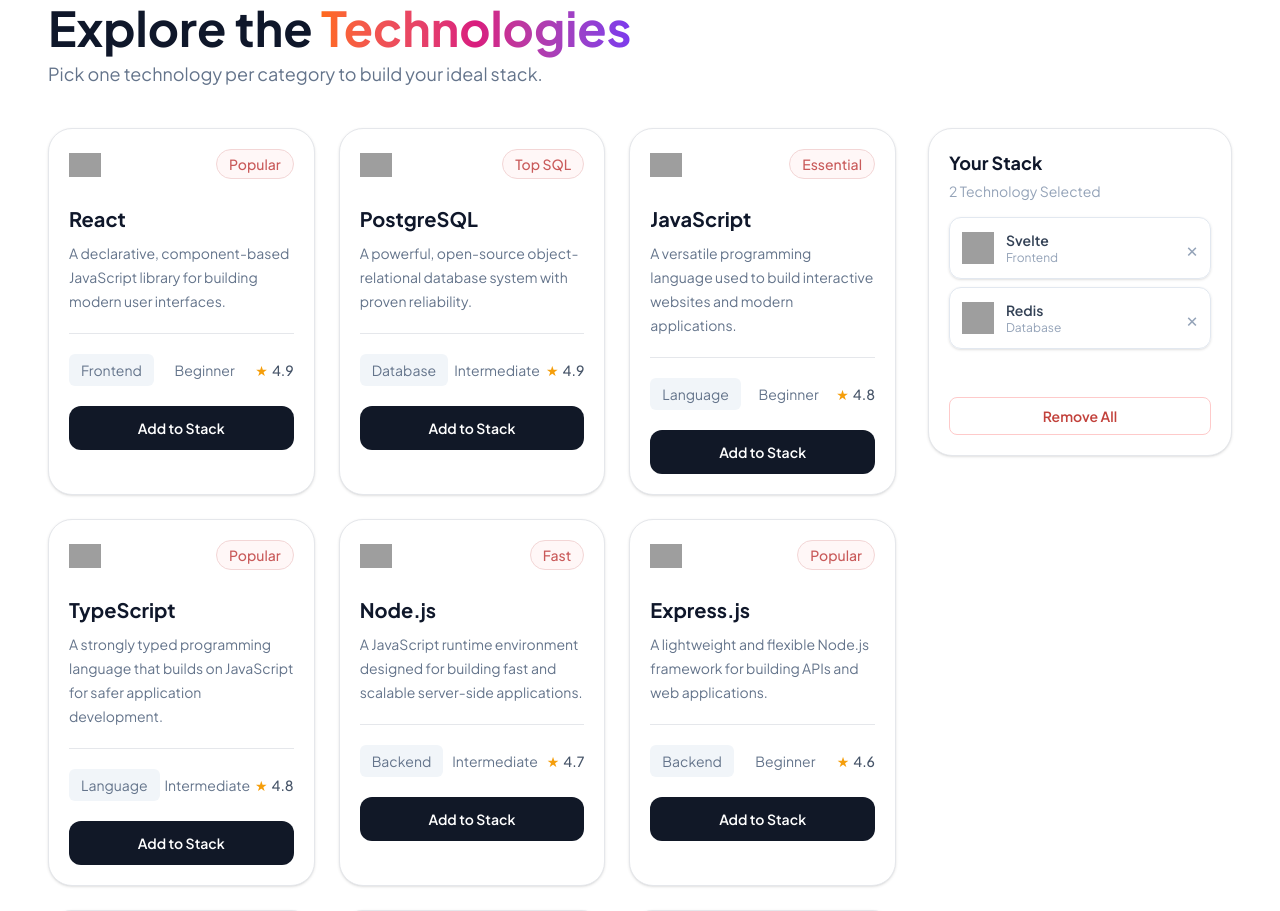
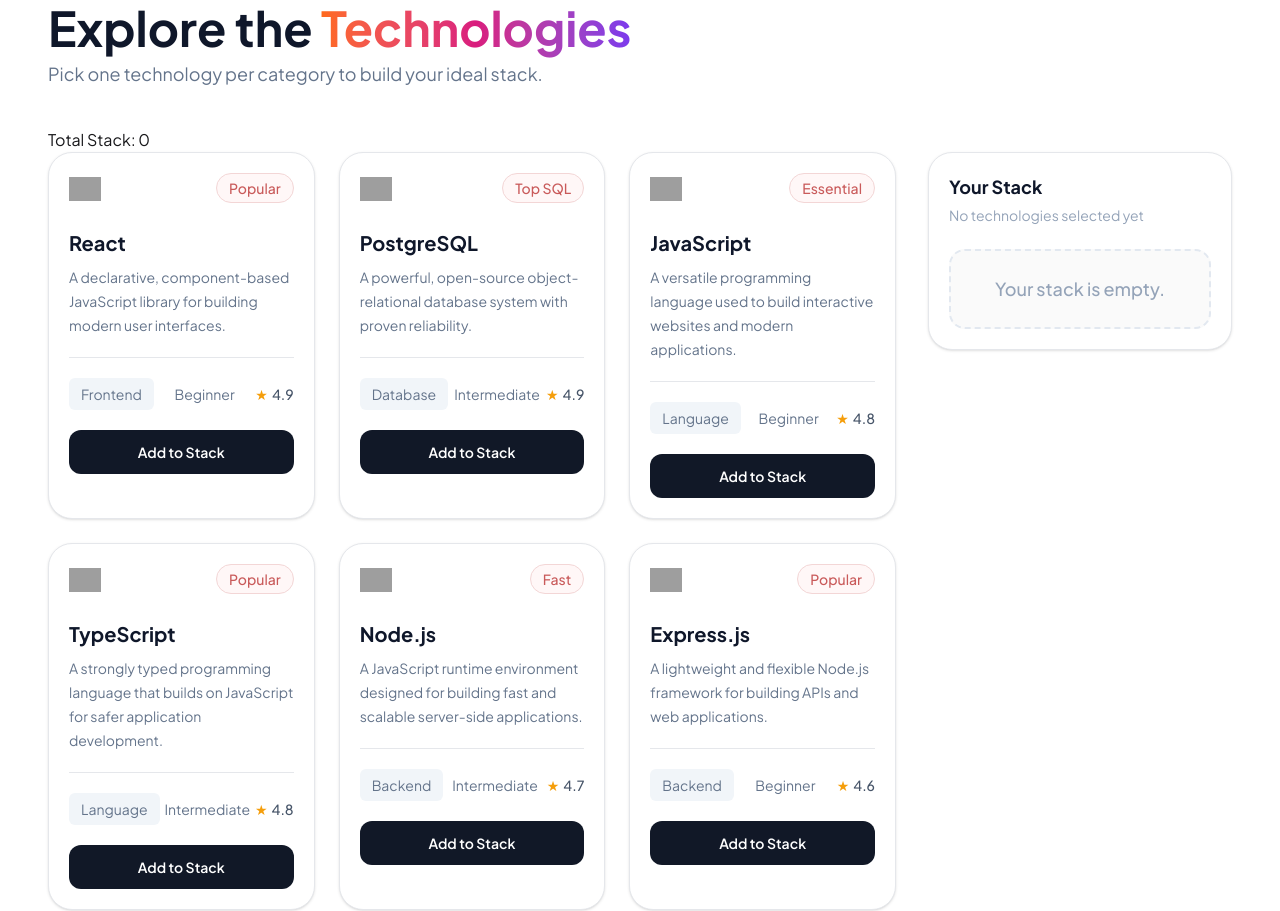
Before and after one commit to pavelsolutions/devstack, a React (Vite) app: page / in a window 1280 px wide. Shown: the part 860-1771 px from the top of the page. Built offline with nearby package versions, Linux system fonts and the light colour scheme; grey boxes are pictures that could not be loaded.

Commit message:
Functionality of Dev stack added

```diff
--- a/src/components/Technology/DevStack.tsx
+++ b/src/components/Technology/DevStack.tsx
@@ -1,83 +1,29 @@
-const DevStack = () => {
+import type { ITechnology } from "../../types/technology";
+interface DevStackProps {
+  stack: ITechnology,
+  handleRemoveSelectedStack: (technology: ITechnology)=> void
+}
+const DevStack = ({stack, handleRemoveSelectedStack}:DevStackProps) => {
   return (
-    <div className="rounded-3xl border border-[#E5E7EB] bg-white p-5 shadow-sm">
-      {/* Header */}
-      <div className="mb-4">
-        <h2 className="text-lg font-bold text-[#0F172A]">
-          Your Stack
-        </h2>
-
-        <p className="mt-1 text-sm text-[#94A3B8]">
-          2 Technology Selected
-        </p>
-      </div>
-
-      {/* Technology Items */}
-      <div className="space-y-2">
-
-        {/* Svelte */}
     <div className="flex items-center justify-between rounded-xl border border-[#E2E8F0] p-3 shadow-sm">
-
       <div className="flex items-center gap-3">
         <img
-              src="YOUR_SVELTE_ICON"
-              alt="Svelte"
+          src={stack.icon}
+          alt={stack.name}
           className="h-8 w-8"
         />
-
         <div>
           <h3 className="text-sm font-semibold text-[#334155]">
-                Svelte
+            {stack.name}
           </h3>
-
           <p className="text-xs text-[#94A3B8]">
-                Frontend
+            {stack.category}
           </p>
         </div>
       </div>
-
-          {/* Remove */}
-          <button className="text-xl text-[#94A3B8] hover:text-red-500">
+      <button onClick={()=>handleRemoveSelectedStack(stack)} className="text-xl text-[#94A3B8] hover:text-red-500 cursor-pointer">
         ×
       </button>
-
-        </div>
-
-        {/* Redis */}
-        <div className="flex items-center justify-between rounded-xl border border-[#E2E8F0] p-3 shadow-sm">
-
-          <div className="flex items-center gap-3">
-            <img
-              src="YOUR_REDIS_ICON"
-              alt="Redis"
-              className="h-8 w-8"
-            />
-
-            <div>
-              <h3 className="text-sm font-semibold text-[#334155]">
-                Redis
-              </h3>
-
-              <p className="text-xs text-[#94A3B8]">
-                Database
-              </p>
-            </div>
-          </div>
-
-          {/* Remove */}
-          <button className="text-xl text-[#94A3B8] hover:text-red-500">
-            ×
-          </button>
-
-        </div>
-
-      </div>
-
-      {/* Remove All Button */}
-      <button className="mt-12 w-full rounded-lg border border-[#FECACA] bg-white py-2 text-sm font-semibold text-[#C2413B] transition hover:bg-[#FFF5F5]">
-        Remove All
-      </button>
-
     </div>
   );
 };
--- a/src/components/Technology/Technologies.tsx
+++ b/src/components/Technology/Technologies.tsx
@@ -1,15 +1,32 @@
 import TechnologyCard from "./TechnologyCard";
 import DevStack from "./DevStack";
 import type { ITechnology } from "../../types/technology";
-import { use } from "react";
+import { use, useState } from "react";
 
 interface TechnologiesProps {
   technologiesPromise: Promise<ITechnology[]>;
 }
 
 const Technologies = ({ technologiesPromise }: TechnologiesProps) => {
+  const [selectedStack, setSelectedStack] = useState<ITechnology[]>([])
+  // const [isSelected, setIsSelected] = useState<boolean[]>([false]);
   const technologies = use(technologiesPromise);
-  console.log(technologies);
+
+
+  const handleSelectedStack = (selectedTechnology: ITechnology) => {
+    if (selectedStack.includes(selectedTechnology)) {
+      // const selectStack = selectedStack.filter((stack) => stack.id !== selectedTechnology.id);
+      // setSelectedStack(selectStack);
+      return;
+    } else {
+      setSelectedStack([...selectedStack, selectedTechnology])
+    }
+  }
+
+  const handleRemoveSelectedStack = (revomveStack: ITechnology) => {
+    const selectStack = selectedStack.filter((stack) => stack.id !== revomveStack.id);
+    setSelectedStack(selectStack);
+  }
 
   return (
     <section className="bg-white font-jakarta">
@@ -21,21 +38,67 @@
               Technologies
             </span>
           </h1>
-
           <p className="mt-2 tx-[12] lg:text-lg lg:text-left text-center text-[#64748B]">
             Pick one technology per category to build your ideal stack.
           </p>
         </div>
+        <h1>Total Stack: {selectedStack.length}</h1>
         <div className="flex flex-col gap-8 xl:flex-row">
           {/* Technology Card */}
           <div className="w-full xl:w-228 grid flex-1 grid-cols-1 justify-items-center gap-6 md:grid-cols-2 lg:grid-cols-3">
             {
-              technologies.map((technology)=><TechnologyCard key={technology.id} technology={technology} />)
+              technologies.map((technology) => <TechnologyCard
+                key={technology.id}
+                technology={technology}
+                handleSelectedStack={handleSelectedStack}
+                isSelected={selectedStack.some((stack) => stack.id === technology.id)}
+              />)
             }
           </div>
           {/* Dev Stack Sidebar */}
           <aside className="w-full xl:w-76">
-            <DevStack />
+            <div className="rounded-3xl border border-[#E5E7EB] bg-white p-5 shadow-sm">
+              <div className="mb-4">
+                <h2 className="text-lg font-bold text-[#0F172A]">
+                  Your Stack
+                </h2>
+                <p className="mt-1 text-sm text-[#94A3B8]">
+                  {
+                    selectedStack.length === 0 ? ("No technologies selected yet") : (`${selectedStack.length} Technology Selected `)
+                  }
+                  {/* {`${selectedStack.length} ? ${selectedStack.length} Technology Selected : "No technologies selected yet"`} */}
+                </p>
+              </div>
+              <div className="space-y-2">
+                {
+                  selectedStack.map((technology) => <DevStack
+                    key={technology.id}
+                    stack={technology}
+                    handleRemoveSelectedStack={handleRemoveSelectedStack}
+                  />)
+                }
+              </div>
+              {
+                selectedStack.length === 0 ? (
+
+                  <div className="mt-6 flex h-20 items-center justify-center rounded-2xl border-2 border-dashed border-[#E2E8F0] bg-[#FAFAFA]">
+                    <p className="text-lg font-medium text-[#94A3B8]">
+                      Your stack is empty.
+                    </p>
+                  </div>
+
+                ) : (
+
+                  <button
+                    onClick={() => setSelectedStack([])}
+                    className="mt-12 w-full cursor-pointer rounded-lg border border-[#FECACA] bg-white py-2 text-sm font-semibold text-[#C2413B] transition hover:bg-[#FFF5F5]"
+                  >
+                    Remove All
+                  </button>
+
+                )
+              }
+            </div>
           </aside>
 
         </div>
--- a/src/components/Technology/TechnologyCard.tsx
+++ b/src/components/Technology/TechnologyCard.tsx
@@ -1,10 +1,14 @@
 import type { ITechnology } from "../../types/technology";
 
 interface TechnologyCardProps {
-  technology:ITechnology,
+  technology: ITechnology,
+  isSelected:boolean,
+  handleSelectedStack: (technology: ITechnology)=> void
 }
 
-const TechnologyCard = ({technology} : TechnologyCardProps) => {
+const TechnologyCard = ({ technology, isSelected, handleSelectedStack }: TechnologyCardProps) => {
+
+
   return (
     <div className="w-full max-w-[320px] rounded-3xl border border-[#E5E7EB] bg-white p-5 shadow-sm">
       <div className="flex items-start justify-between">
@@ -39,10 +43,22 @@
           {technology.rating}
         </span>
       </div>
-      <button className="mt-5 w-full rounded-xl bg-[#111827] py-3 text-sm font-semibold text-white transition-all duration-300 hover:scale-[1.02] hover:shadow-lg">
-        Add to Stack
+      {/* {isSelected ? <button onClick={handleIsSelectedStack} className="mt-5 w-full rounded-xl bg-[#F8F5F7] py-3 text-sm font-semibold text-[#C95A7B] transition-all duration-300">
+        ✓ Added to Stack
+      </button> :
+        <button onClick={handleIsSelectedStack} className="mt-5 w-full rounded-xl bg-[#111827] py-3 text-sm font-semibold text-white transition-all duration-300 hover:scale-[1.02] hover:shadow-lg">
+          Add to Stack
+        </button>
+      } */}
+
+      <button
+        onClick={()=>handleSelectedStack(technology)}
+        className={`mt-5 w-full rounded-xl py-3 text-sm font-semibold transition-all duration-300
+          ${isSelected? "bg-[#F8F5F7] text-[#C95A7B]" : "bg-[#111827] text-white hover:scale-[1.02] hover:shadow-lg cursor-pointer"}`
+        }
+      >
+        {isSelected ? "✓ Added to Stack" : "Add to Stack"}
       </button>
-
     </div>
   );
 };
```
Lines whose indentation alone changed are shown as unchanged.
